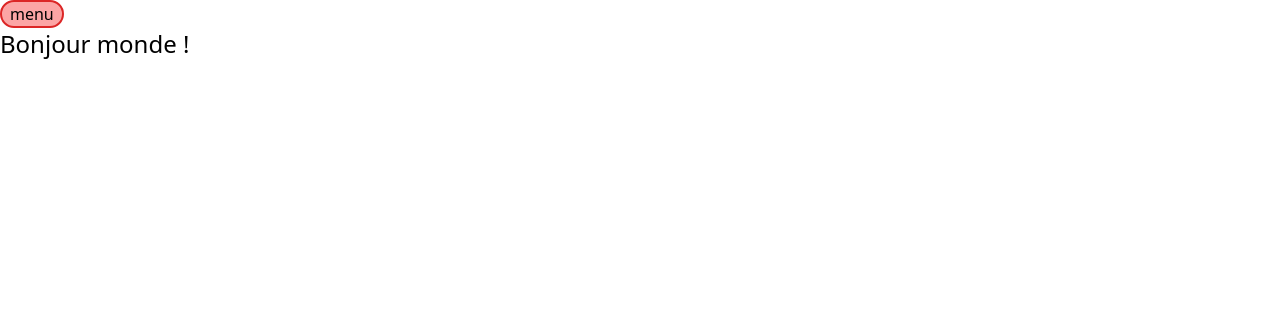
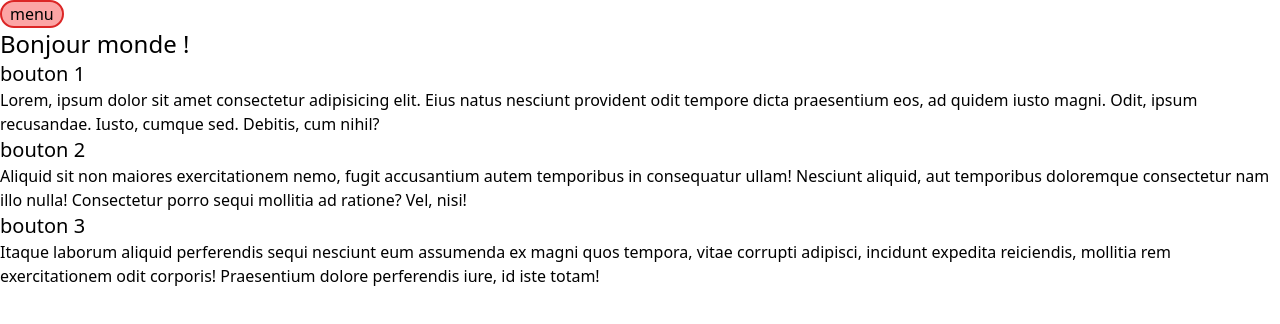
Before and after one commit to MMI-SAE-203/r213-2024-pracht-tp1-rayane-damage, a Vue app: page / in a window 1280 px wide. Shown: the top 324 px of the page. Built offline with nearby package versions, Linux system fonts and the light colour scheme.

Commit message:
accordeon html

```diff
--- a/src/pages/index.vue
+++ b/src/pages/index.vue
@@ -4,4 +4,16 @@
 
 <template>
   <h1 class="text-2xl">Bonjour monde !</h1>
+  <section>
+    <button class="text-xl">bouton 1</button>
+    <p>Lorem, ipsum dolor sit amet consectetur adipisicing elit. Eius natus nesciunt provident odit tempore dicta praesentium eos, ad quidem iusto magni. Odit, ipsum recusandae. Iusto, cumque sed. Debitis, cum nihil?</p>
+  </section>
+  <section>
+    <button class="text-xl">bouton 2</button>
+    <p>Aliquid sit non maiores exercitationem nemo, fugit accusantium autem temporibus in consequatur ullam! Nesciunt aliquid, aut temporibus doloremque consectetur nam illo nulla! Consectetur porro sequi mollitia ad ratione? Vel, nisi!</p>
+  </section>
+  <section>
+    <button class="text-xl">bouton 3</button>
+    <p>Itaque laborum aliquid perferendis sequi nesciunt eum assumenda ex magni quos tempora, vitae corrupti adipisci, incidunt expedita reiciendis, mollitia rem exercitationem odit corporis! Praesentium dolore perferendis iure, id iste totam!</p>
+  </section>
 </template>
```
